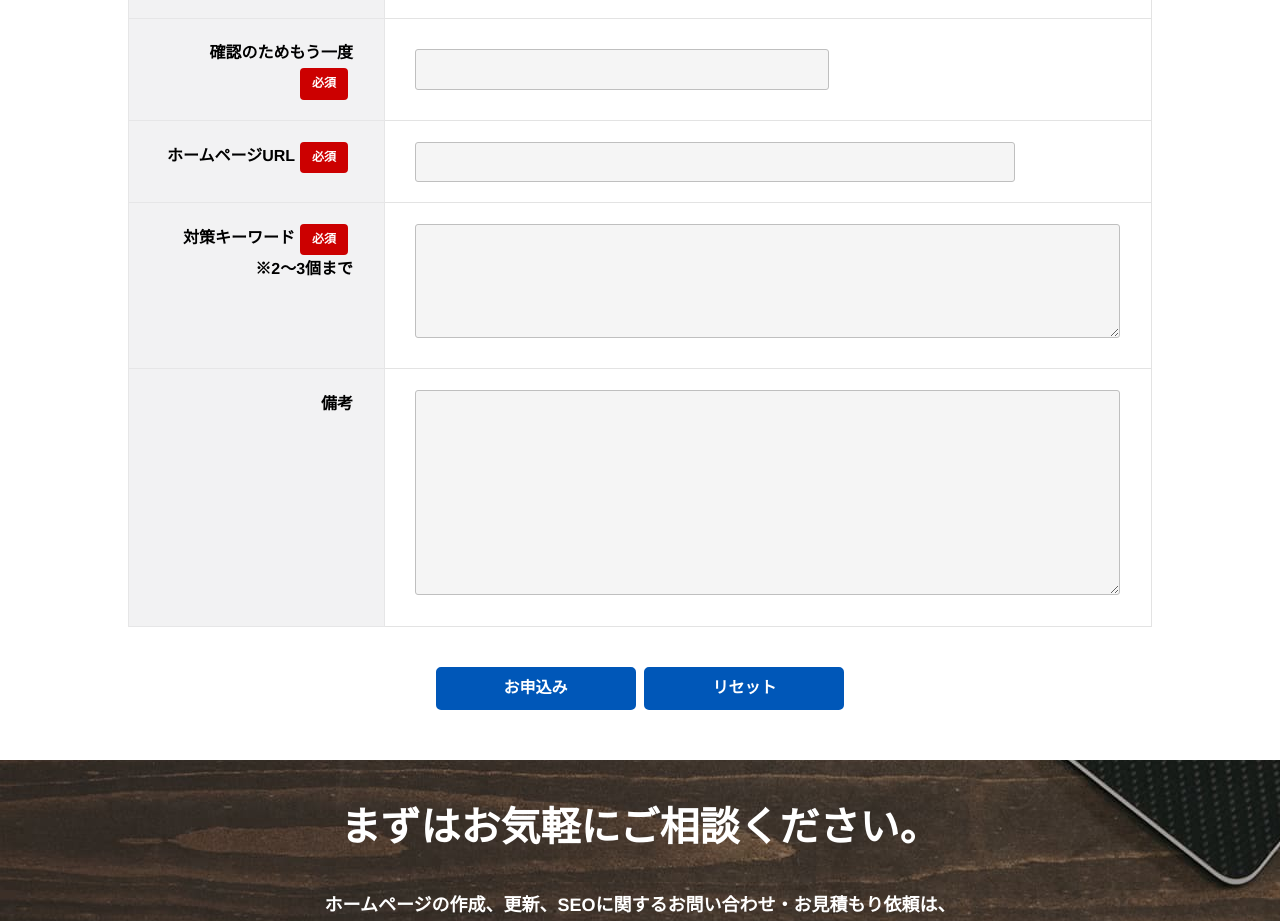
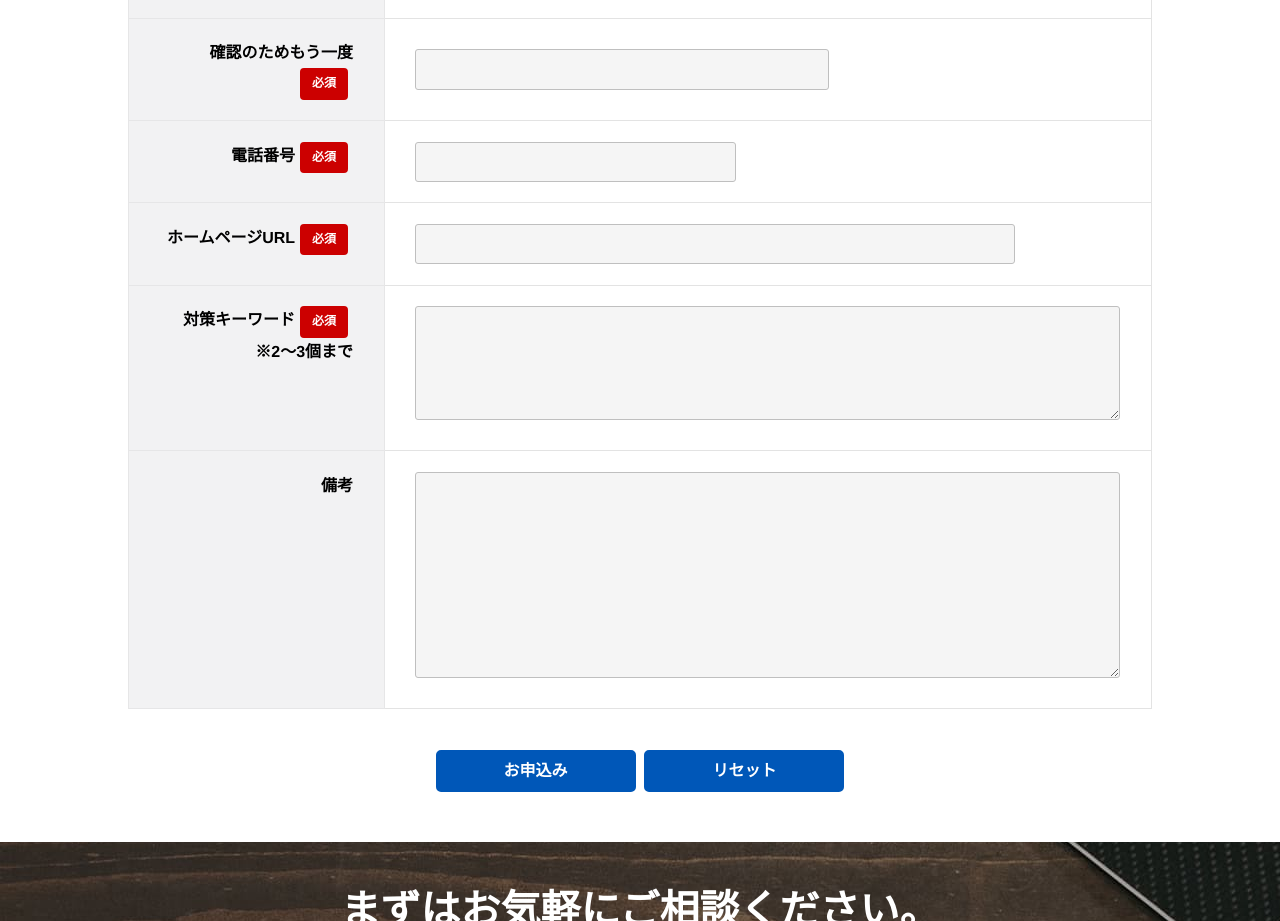
Before and after one commit to blancTo/blanc-site, a Gatsby site: page /ssg/ssg-form in a window 1280 px wide. Shown: the part 960-1881 px from the top of the page. Built offline with nearby package versions, Linux system fonts and the light colour scheme; Gatsby itself is replaced by a stand-in of ours.

Commit message:
SSGフォーム調整

```diff
--- a/src/pages/ssg/ssg-form/index.js
+++ b/src/pages/ssg/ssg-form/index.js
@@ -64,6 +64,10 @@ export default function index() {
                             <td><input type="email" data-type="email" name="confirm_email" data-post-disable={1} size={40} required="required" /></td>
                         </tr>
                         <tr>
+                            <th>電話番号<span className="must">必須</span></th>
+                            <td><input type="tel" data-type="tel" name="電話番号" size={30} data-min={9} required="required" /></td>
+                        </tr>
+                        <tr>
                             <th>ホームページURL<span className="must">必須</span></th>
                             <td><input type="url" data-type="url" name="ホームページURL" size={60} required="required" /></td>
                         </tr>
```
